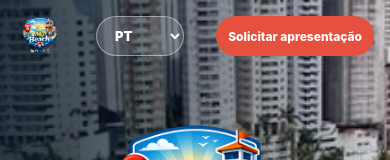
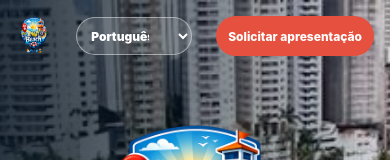
Before and after one commit to fael230982-ui/mybeach-site, a plain HTML site: page index.html in a window 390 px wide. Shown: the top 160 px of the page. Drawn offline with Linux system fonts and the light colour scheme.

Commit message:
Keep language selector untranslated

```diff
--- a/index.html
+++ b/index.html
@@ -24,14 +24,14 @@
         <a href="#criancas">Crianças</a>
         <a href="#familias">Famílias</a>
       </nav>
-      <div class="language-control" aria-label="Selecionar idioma">
+      <div class="language-control notranslate" aria-label="Selecionar idioma" translate="no">
         <select id="languageSelect" aria-label="Selecionar idioma">
-          <option value="pt" selected>PT</option>
-          <option value="en">EN</option>
-          <option value="es">ES</option>
-          <option value="fr">FR</option>
-          <option value="it">IT</option>
-          <option value="de">DE</option>
+          <option value="pt" selected>Português</option>
+          <option value="en">English</option>
+          <option value="es">Español</option>
+          <option value="fr">Français</option>
+          <option value="it">Italiano</option>
+          <option value="de">Deutsch</option>
         </select>
         <div id="google_translate_element" aria-hidden="true"></div>
       </div>
--- a/styles.css
+++ b/styles.css
@@ -100,6 +100,7 @@ nav {
 }
 
 .language-control select {
+  width: 136px;
   min-height: 40px;
   border: 1px solid rgba(255, 255, 255, 0.44);
   border-radius: 999px;
@@ -1149,6 +1150,13 @@ li::before {
     font-size: 12px;
   }
 
+  .language-control select {
+    width: 116px;
+    min-height: 38px;
+    font-size: 12px;
+    padding: 0 26px 0 10px;
+  }
+
   .hero {
     min-height: 88vh;
     padding: 100px 20px 74px;
```
